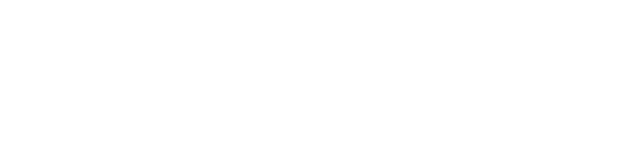
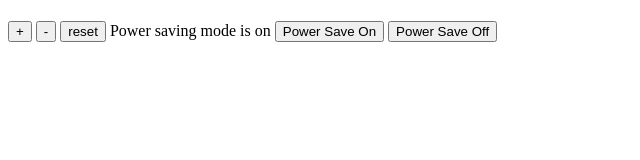
Before and after one commit to RastallM/thermostat, a plain HTML site: page index.html in a window 1280 px wide. Shown: the whole page, without its empty margins (0-640 px from the left). Drawn offline with Linux system fonts and the light colour scheme.

Commit message:
created an index.html file with the basic buttons required for the thermostat

```diff
--- a/index.html
+++ b/index.html
@@ -1,11 +1,20 @@
 <!DOCTYPE html>
-<html lang="en">
-<head>
-  <meta charset="UTF-8">
-  <meta name="viewport" content="width=device-width, initial-scale=1.0">
-  <title>Thermostat</title>
-</head>
-<body>
+<html>
+  <head>
+    <title>Thermostat</title>
+  </head>
+  <body>
+    <script src="src/thermostat.js"></script>
+    <h1 id="temperature"></h1>
+    <p>
+      <button id="temp up">+</button>
+      <button id="temp down">-</button>
+      <button id="temperature-reset">reset</button>
+      Power saving mode is <span id="power-saving-mode-status">on</span>
+      <button id="power-save-on">Power Save On</button>
+      <button id="power-save-off">Power Save Off</button>
 
-</body>
+    </p>
+
+  </body>
 </html>
```
